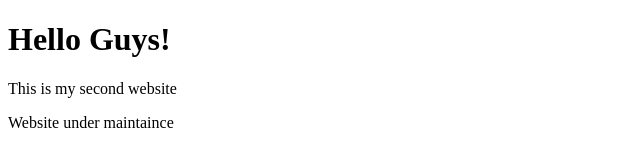
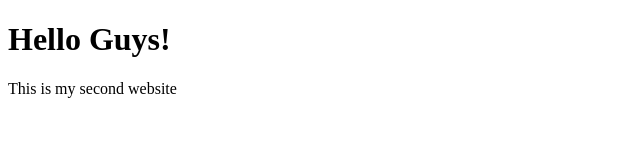
Before and after one commit to Pritam-hasdefine/test.pipeline, a plain HTML site: page index.html in a window 1280 px wide. Shown: the whole page, without its empty margins (0-640 px from the left). Drawn offline with Linux system fonts and the light colour scheme.

Commit message:
Update index.html

```diff
--- a/index.html
+++ b/index.html
@@ -5,7 +5,7 @@
 <h1>Hello Guys!</h1>
 
 <p>This is my second  website </p>
-<p>Website under maintaince </p>
+
 
 
 
```
